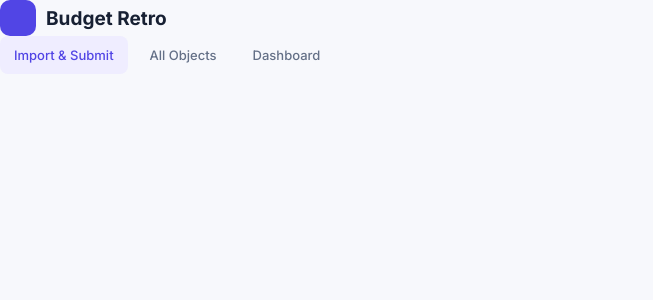
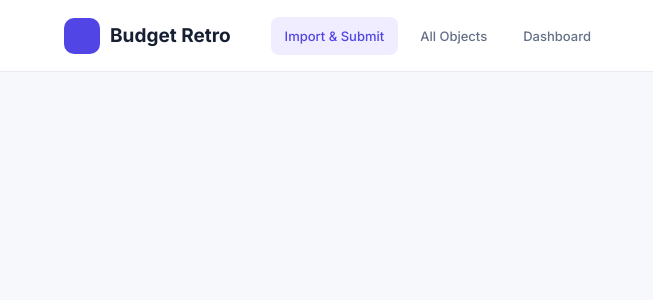
Before and after one commit to DanLanfear/budget-retro, a React (Vite) app in the folder budget-retro-ui/: page / in a window 1280 px wide. Shown: the top 300 px of the page, without its empty margins (0-653 px from the left). Built offline with nearby package versions, Linux system fonts and the light colour scheme.

Commit message:
Added topnav class

```diff
--- a/budget-retro-ui/src/App.tsx
+++ b/budget-retro-ui/src/App.tsx
@@ -1,11 +1,8 @@
 import {BrowserRouter, Navigate, Route, Routes} from 'react-router-dom';
-import './App.css'
 import Navbar from "./components/Navbar.tsx";
 
 function App() {
-
     return (
-
         <BrowserRouter>
             {/*
             GLOBAL LAYOUT WRAPPER
@@ -35,7 +32,6 @@ function App() {
 
                         {/* Catch-all: Redirects any broken links back to the home page */}
                         <Route path="*" element={<Navigate to="/" replace/>}/>
-
                     </Routes>
                 </main>
             </div>
--- a/budget-retro-ui/src/index.css
+++ b/budget-retro-ui/src/index.css
@@ -22,6 +22,15 @@ button, input {
     font: inherit;
 }
 
+.topbar {
+    min-height: 72px;
+    padding: 0 5%;
+    background: white;
+    border-bottom: 1px solid #e8ebf2;
+    display: flex;
+    align-items: center;
+    gap: 40px;
+}
 
 .brand {
     display: flex;
```
